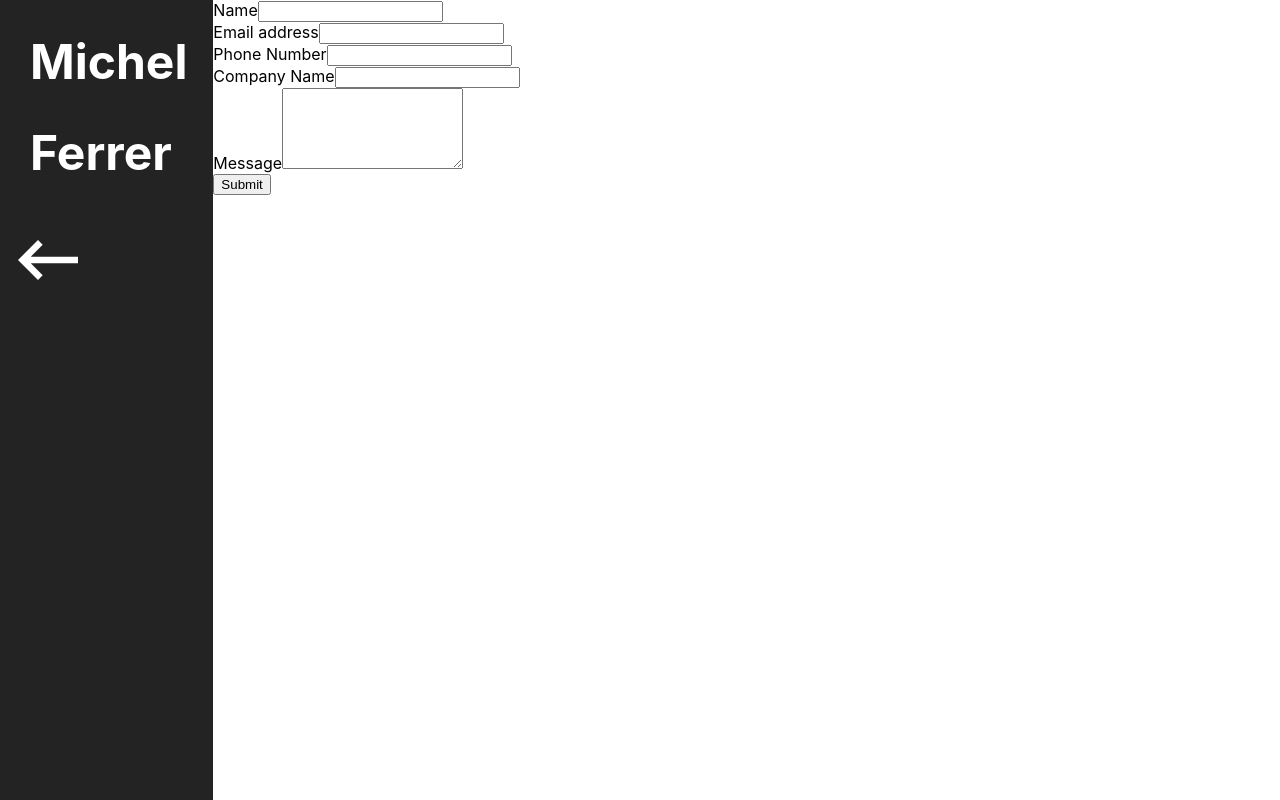
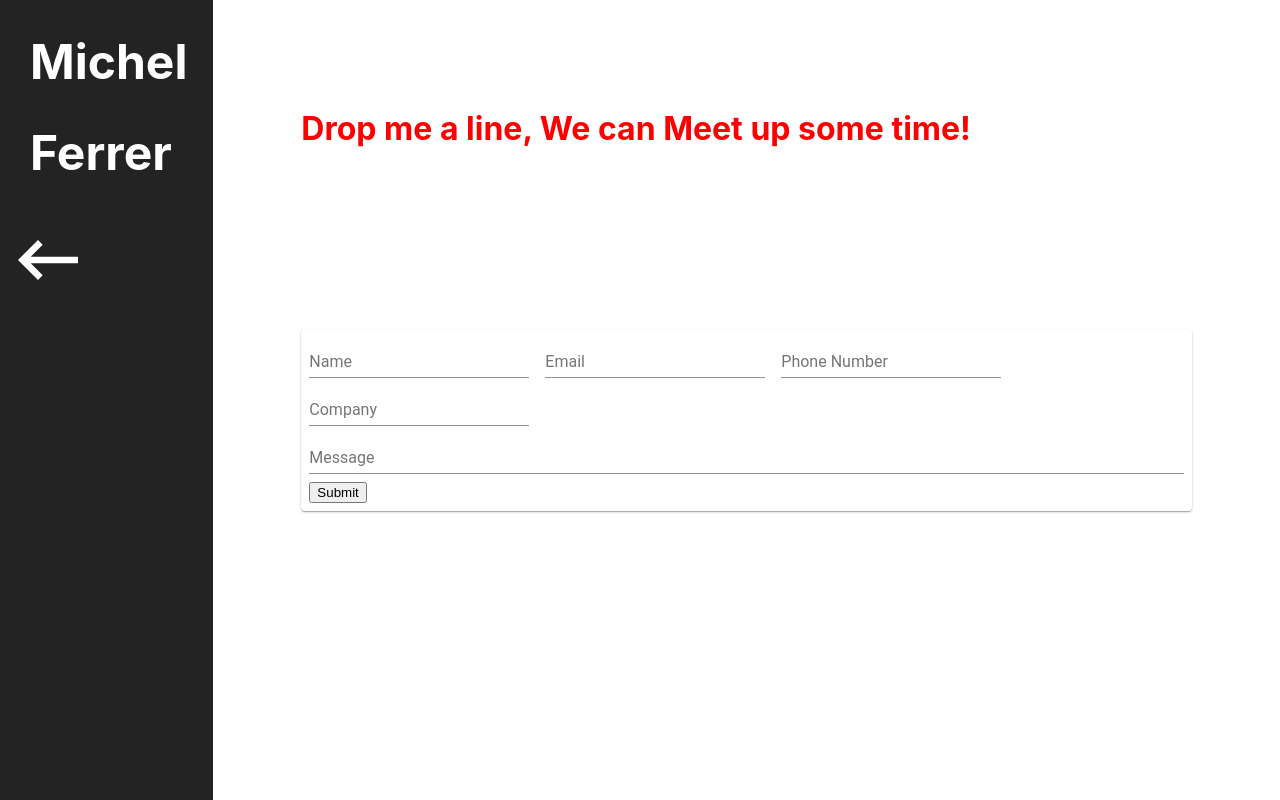
Before and after one commit to Scalework-Alchemist/portfolio, a React (Create React App) app in the folder frontend/: page /Contact in a window 1280 px wide. Built offline with nearby package versions, Linux system fonts and the light colour scheme.

Commit message:
staging for deploy

```diff
--- a/frontend/src/components/contact/ContactForm.js
+++ b/frontend/src/components/contact/ContactForm.js
@@ -1,8 +1,31 @@
 import React, { Component } from "react";
 import axios from "axios";
 import "./contact.css";
-import BackButton from '../about/BackButton'
+import BackButton from "../about/BackButton";
 import Button from "@material-ui/core/Button/";
+import TextField from "@material-ui/core/TextField";
+import { withStyles } from "@material-ui/core/styles";
+import Paper from '@material-ui/core/Paper';
+
+const styles = theme => ({
+  container: {
+    display: "flex",
+    flexWrap: "wrap"
+  },
+  textField: {
+    marginLeft: theme.spacing.unit,
+    marginRight: theme.spacing.unit
+  },
+  dense: {
+    marginTop: 16
+  },
+  menu: {
+    width: 200
+  },
+  button: {
+    margin: theme.spacing.unit,
+  }
+});
 
 class ContactForm extends Component {
   constructor() {
@@ -37,78 +60,110 @@ class ContactForm extends Component {
   resetForm() {}
 
   render() {
+    const { classes } = this.props;
     return (
       <div className="bodyWrapperStyle">
-        <div className="leftPane" style={{ backgroundColor: "rgba(0, 0, 0, 0.863)" }}>
+        <div
+          className="leftPane"
+          style={{ backgroundColor: "rgba(0, 0, 0, 0.863)" }}
+        >
           <div className="text">
             <div className="animate">
-          <h1 style={{ color: "white", fontSize: "3rem", paddingLeft: "30px" }}>
+              <h1
+                style={{
+                  color: "white",
+                  fontSize: "3rem",
+                  paddingLeft: "30px"
+                }}
+              >
                 Michel
               </h1>
             </div>
           </div>
           <div className="text">
             <div className="animate">
-          <h1 style={{ color: "white", fontSize: "3rem", paddingLeft: "30px" }}>
+              <h1
+                style={{
+                  color: "white",
+                  fontSize: "3rem",
+                  paddingLeft: "30px"
+                }}
+              >
                 Ferrer
               </h1>
             </div>
           </div>
-      <Button onClick={()=> window.location = "/Portfolio"}>
+          <Button onClick={() => (window.location = "/Portfolio")}>
             <BackButton
-          style={{ onHover: "text-shadow: 2px 6px 8px rgba(255, 0, 0, 0.438)" }}
+              style={{
+                onHover: "text-shadow: 2px 6px 8px rgba(255, 0, 0, 0.438)"
+              }}
             />
           </Button>
         </div>
         <div className="rightPane">
+          <div className="sprawlContainer">
+            <div className="headerText">
+              <h1 style={{ color: "red", padding: "80px" }}>
+                Drop me a line, We can Meet up some time!
+              </h1>
+            </div>
             <div className="mailContainer">
+            <Paper  elevation={1}>
               <form
                 id="contact-form"
                 onSubmit={this.handleSubmit.bind(this)}
                 method="POST"
+                oValidate
+                autoComplete="off"
+                className={classes.container}
               >
-              <div className="contactFormInput">
-                <label for="name">Name</label>
-                <input type="text" name="name" onChange={this.handleChange} />
-              </div>
-              <div className="contactFormInput">
-                <label for="exampleInputEmail1">Email address</label>
-                <input
+                <TextField
+                  className={classes.textField}
+                  label="Name"
+                  type="text"
+                  name="name"
+                  onChange={this.handleChange}
+                />
+                <TextField
+                  className={classes.textField}
                   type="email"
+                  label="Email"
                   name="email"
                   onChange={this.handleChange}
                   aria-describedby="emailHelp"
                 />
-              </div>
-              <div className="contactFormInput">
-                <label for="exampleInputEmail1">Phone Number</label>
-                <input
+                <TextField
+                  className={classes.textField}
+                  label="Phone Number"
                   type="number"
                   name="phone"
                   onChange={this.handleChange}
                 />
-              </div>
-              <div className="contactFormInput">
-                <label for="exampleInputEmail1">Company Name</label>
-                <input
+                <TextField
+                  className={classes.textField}
+                  label="Company"
                   type="text"
                   name="company"
                   onChange={this.handleChange}
                 />
-              </div>
-              <div className="contactFormInput">
-                <label for="message">Message</label>
-                <textarea
+                <TextField
+                  className={classes.textField}
+                  label="Message"
+                  type="text"
                   name="message"
-                  rows="5"
-                  id="message"
+                  multiline={true}
+                  fullWidth
+                  rows={1}
+                  rowsMax={8}
                   onChange={this.handleChange}
                 />
-              </div>
-              <button type="submit" className="btn btn-primary">
+                <button type="submit" className={classes.button} variant="outlined" color="primary" size="medium">
                   Submit
                 </button>
               </form>
+              </Paper>
+            </div>
           </div>
         </div>
       </div>
@@ -116,4 +171,4 @@ class ContactForm extends Component {
   }
 }
 
-export default ContactForm
+export default withStyles(styles)(ContactForm);
--- a/frontend/src/components/contact/contact.css
+++ b/frontend/src/components/contact/contact.css
@@ -29,7 +29,7 @@ body {
     padding: .5rem;
 }
 
-.bodyText {
+.mailContainer {
     padding: 80px;
 }
 .sprawlContainer{
```
Lines whose indentation alone changed are shown as unchanged.
